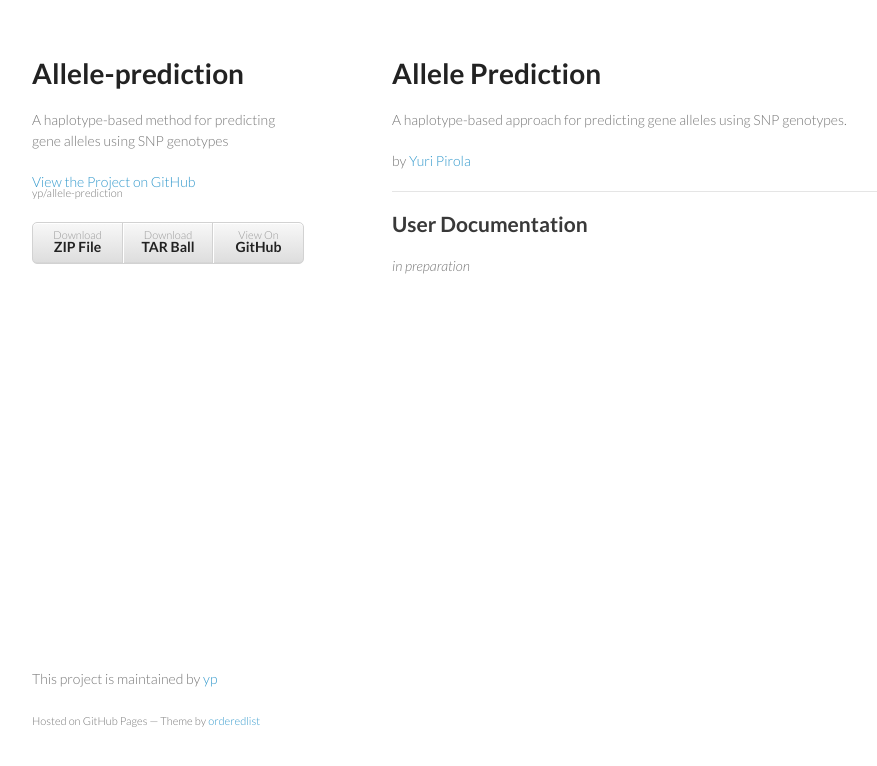
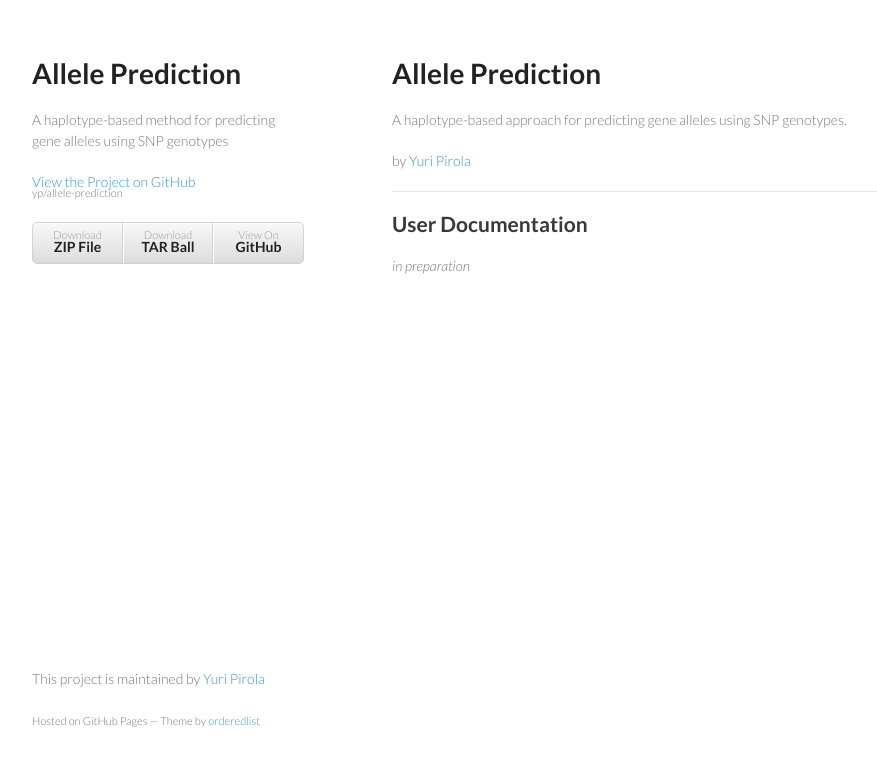
Before and after one commit to yp/allele-prediction, a plain HTML site: page index.html in a window 1280 px wide. Shown: the whole page, without its empty margins (178-1055 px from the left). Drawn offline with Linux system fonts and the light colour scheme.

Commit message:
AP, website, fix names.

```diff
--- a/index.html
+++ b/index.html
@@ -3,7 +3,7 @@
   <head>
     <meta charset="utf-8">
     <meta http-equiv="X-UA-Compatible" content="chrome=1">
-    <title>Allele-prediction by yp</title>
+    <title>Allele Prediction</title>
 
     <link rel="stylesheet" href="stylesheets/styles.css">
     <link rel="stylesheet" href="stylesheets/pygment_trac.css">
@@ -15,7 +15,7 @@
   <body>
     <div class="wrapper">
       <header>
-        <h1>Allele-prediction</h1>
+        <h1>Allele Prediction</h1>
         <p>A haplotype-based method for predicting gene alleles using SNP genotypes</p>
 
         <p class="view"><a href="https://github.com/yp/allele-prediction">View the Project on GitHub <small>yp/allele-prediction</small></a></p>
@@ -29,7 +29,7 @@
       </header>
       <section>
         <h1>
-<a name="--allele-prediction" class="anchor" href="#--allele-prediction"><span class="octicon octicon-link"></span></a>  Allele Prediction</h1>
+<a name="--allele-prediction" class="anchor" href="#--allele-prediction"><span class="octicon octicon-link"></span></a>Allele Prediction</h1>
 
 <p>A haplotype-based approach for predicting gene alleles using SNP
 genotypes.</p>
@@ -42,11 +42,10 @@ genotypes.</p>
 <p><em>in preparation</em></p>
       </section>
       <footer>
-        <p>This project is maintained by <a href="https://github.com/yp">yp</a></p>
+        <p>This project is maintained by <a href="https://github.com/yp">Yuri Pirola</a></p>
         <p><small>Hosted on GitHub Pages &mdash; Theme by <a href="https://github.com/orderedlist">orderedlist</a></small></p>
       </footer>
     </div>
     <script src="javascripts/scale.fix.js"></script>
-
   </body>
 </html>
```
